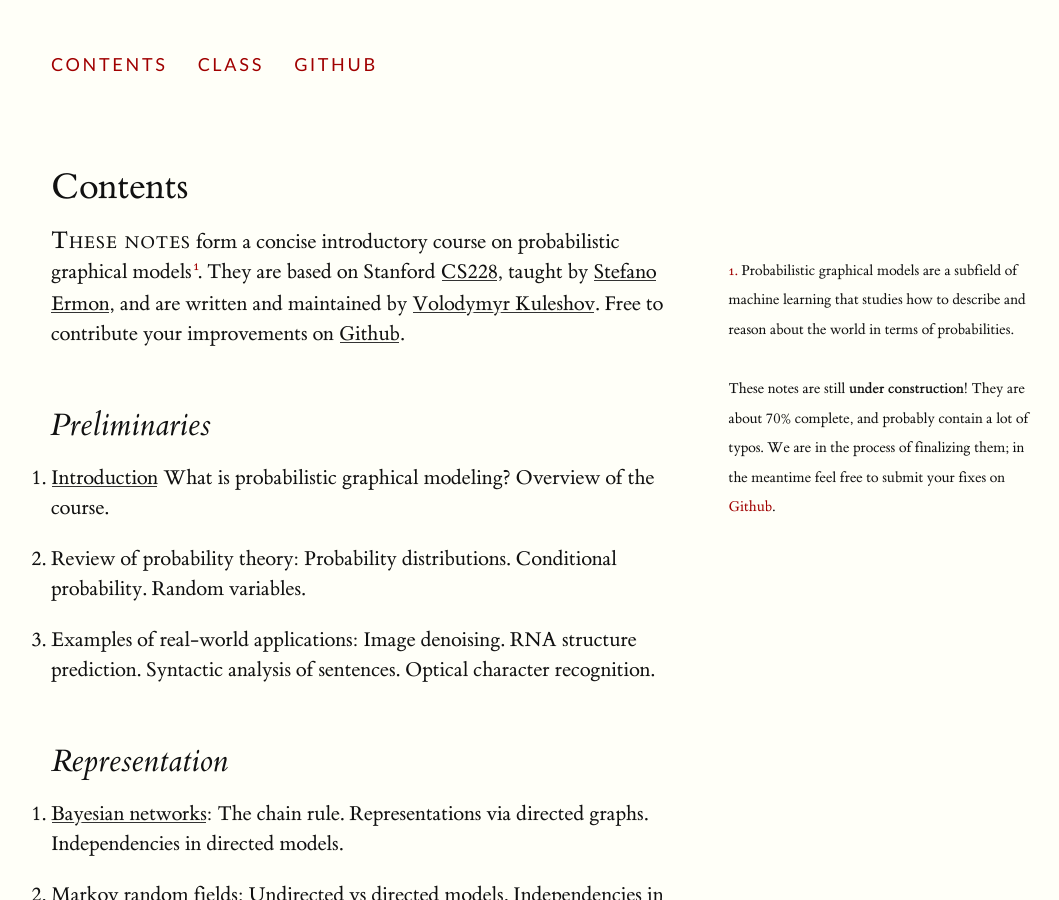
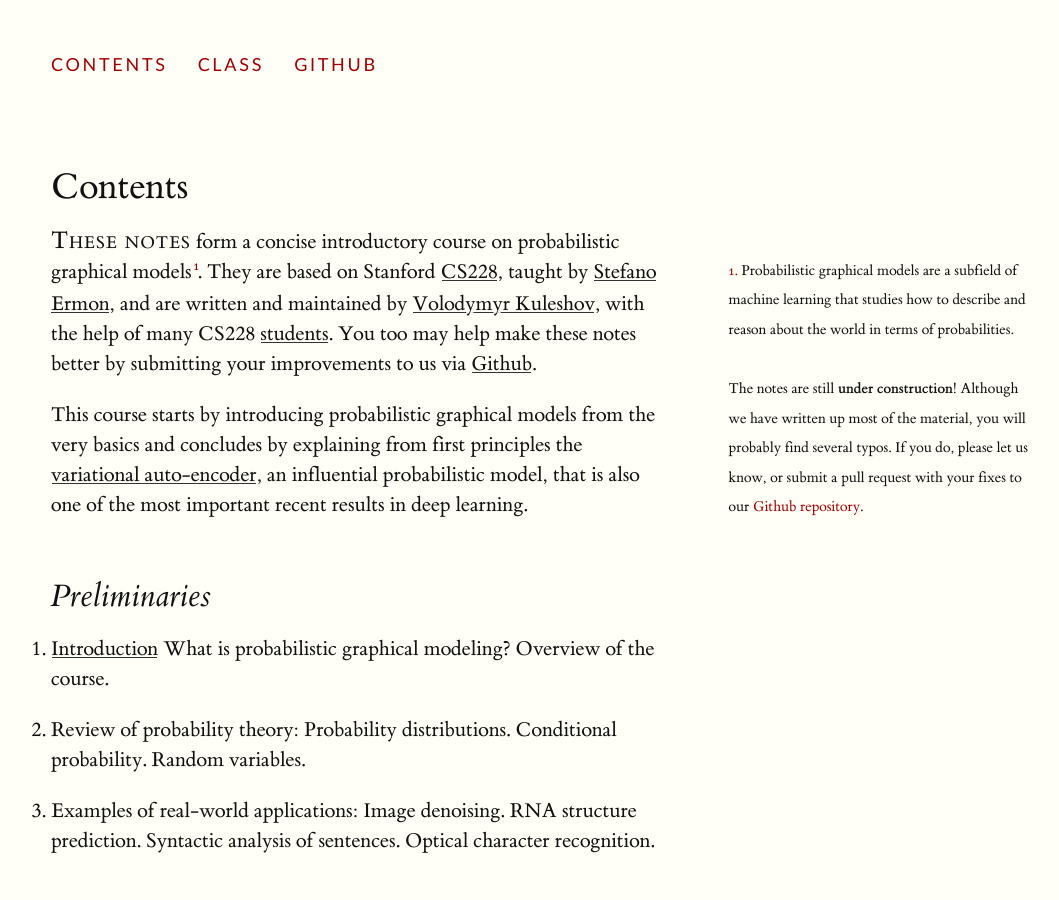
Before and after one commit to ermongroup/cs228-notes, a Jekyll site: the page built from index.md, in a window 1280 px wide and 900 px high. Shown: the whole window, without its empty margins (109-1168 px from the left). Built offline with Jekyll 4.4.1, drawn with Linux system fonts in a browser that asks for light colours.

Commit message:
update main page

```diff
--- a/index.md
+++ b/index.md
@@ -3,11 +3,12 @@ layout: post
 title: Contents
 ---
 {% newthought 'These notes'%} form a concise introductory course on probabilistic graphical models{% sidenote 1 'Probabilistic graphical models are a subfield of machine learning that studies how to describe and reason about the world in terms of probabilities.'%}.
-They are based on Stanford [CS228](http://cs.stanford.edu/~ermon/cs228/index.html), taught by [Stefano Ermon](http://cs.stanford.edu/~ermon/), and are written and maintained by [Volodymyr Kuleshov](http://www.stanford.edu/~kuleshov).
-{% marginnote 'mn-id-whatever' 'These notes are still **under construction**!
-They are about 70% complete, and probably contain a lot of typos.
-We are in the process of finalizing them; in the meantime feel free to submit your fixes on [Github](https://github.com/kuleshov/cs228-notes).'%}
-Free to contribute your improvements on [Github](https://github.com/kuleshov/cs228-notes).
+They are based on Stanford [CS228](http://cs.stanford.edu/~ermon/cs228/index.html), taught by [Stefano Ermon](http://cs.stanford.edu/~ermon/), and are written and maintained by [Volodymyr Kuleshov](http://www.stanford.edu/~kuleshov), with the help of many CS228 [students](https://github.com/kuleshov/cs228-notes).
+{% marginnote 'mn-id-whatever' 'The notes are still **under construction**!
+Although we have written up most of the material, you will probably find several typos. If you do, please let us know, or submit a pull request with your fixes to our [Github repository](https://github.com/kuleshov/cs228-notes).'%}
+You too may help make these notes better by submitting your improvements to us via [Github](https://github.com/kuleshov/cs228-notes).
+
+This course starts by introducing probabilistic graphical models from the very basics and concludes by explaining from first principles the [variational auto-encoder](), an influential probabilistic model, that is also one of the most important recent results in deep learning.
 
 ## Preliminaries
 
```
